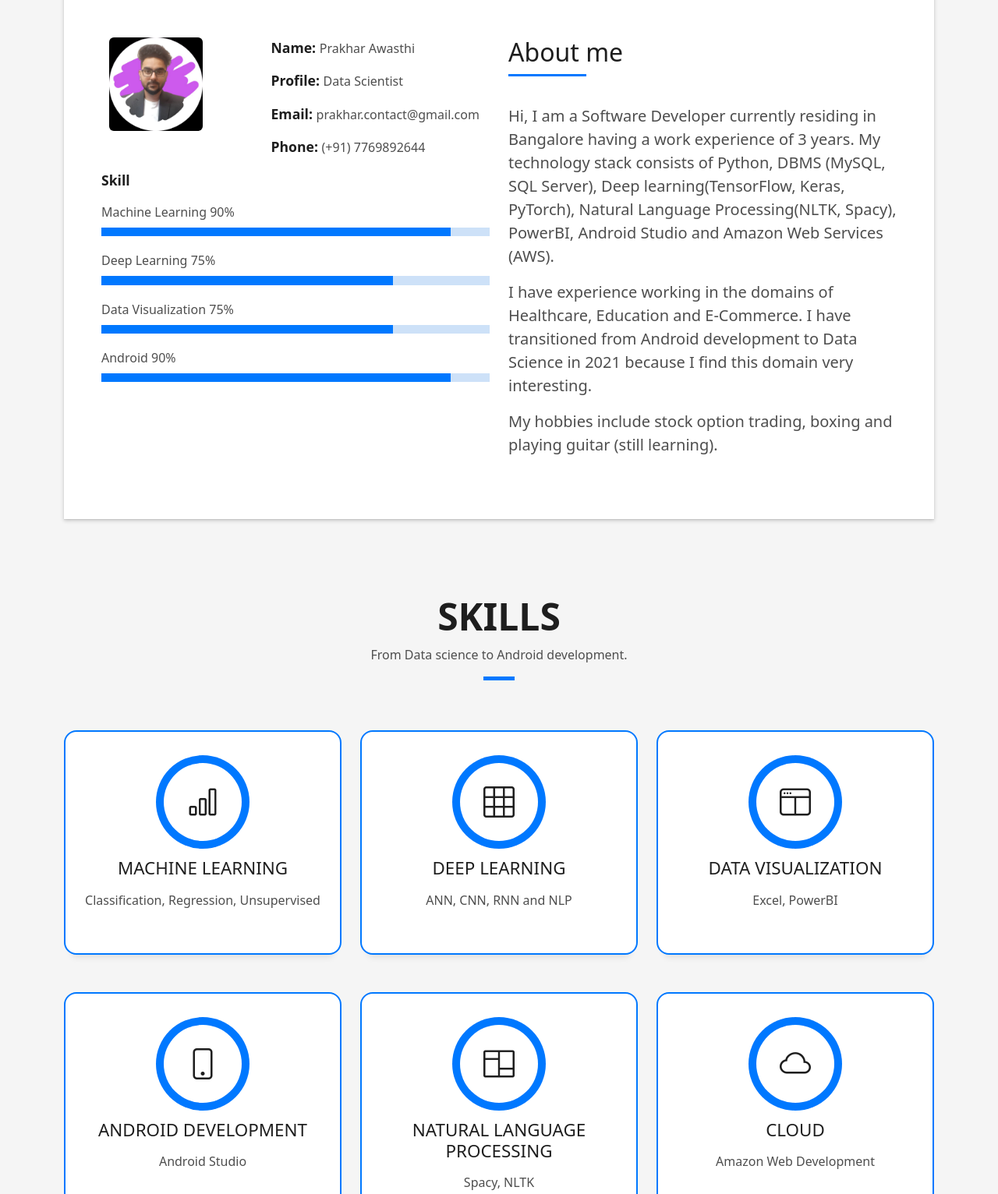
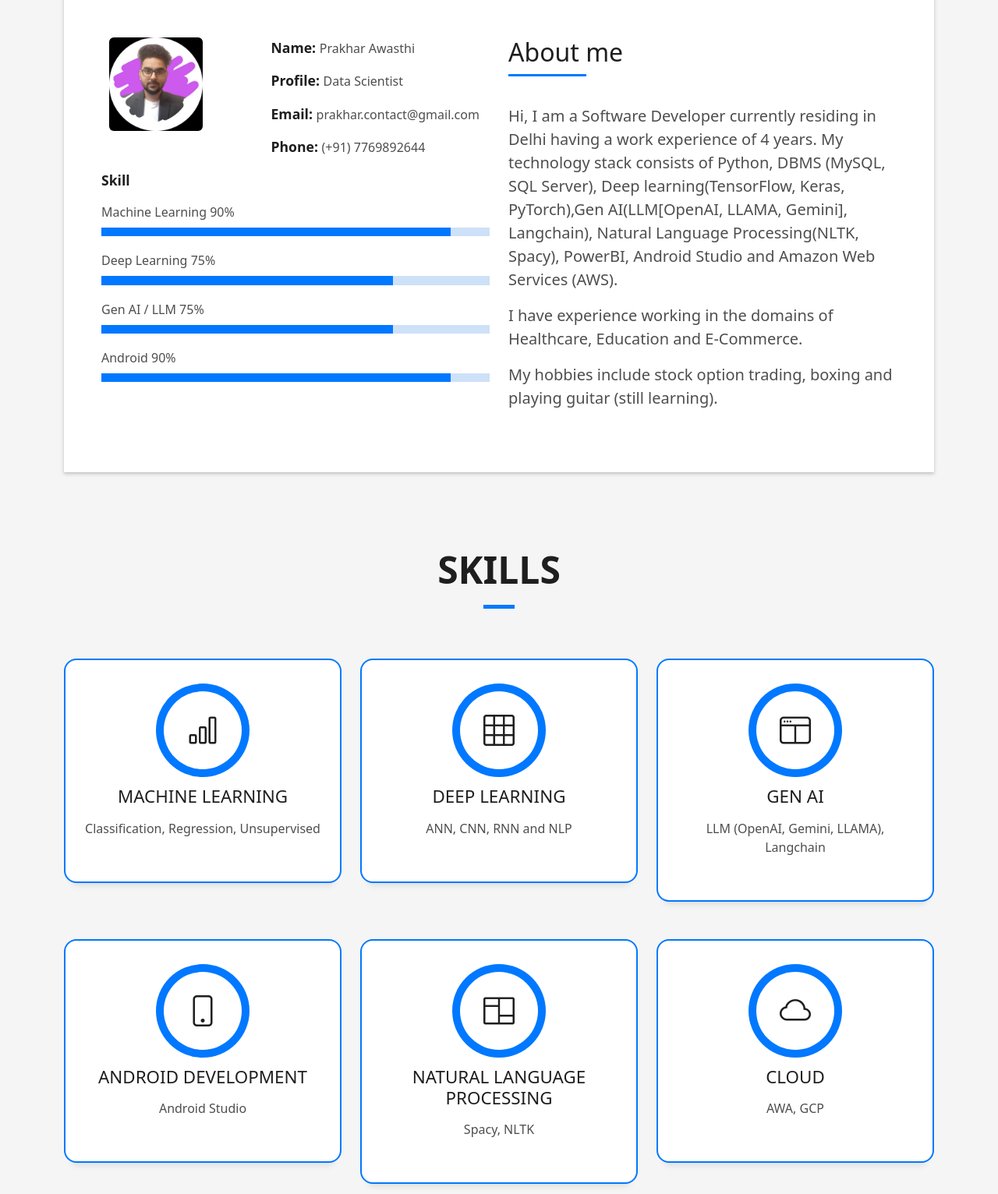
Before and after one commit to knowprakhar/knowprakhar.github.io, a plain HTML site: page index.html in a window 1280 px wide. Shown: the part 880-2412 px from the top of the page at 78% size. Drawn offline with Linux system fonts and the light colour scheme.

Commit message:
Update index.html

```diff
--- a/index.html
+++ b/index.html
@@ -97,7 +97,7 @@
                     <div class="progress">
                       <div class="progress-bar" role="progressbar" style="width: 75%" aria-valuenow="75" aria-valuemin="0" aria-valuemax="100"></div>
                     </div>
-                    <span>Data Visualization</span> <span class="pull-right">75%</span>
+                    <span>Gen AI / LLM</span> <span class="pull-right">75%</span>
                     <div class="progress">
                       <div class="progress-bar" role="progressbar" style="width: 75%" aria-valuenow="50" aria-valuemin="0" aria-valuemax="100"></div>
                     </div>
@@ -115,12 +115,11 @@
                       </h5>
                     </div>
                     <p class="lead">
-                      Hi, I am a Software Developer currently residing in Bangalore having a work experience of 3 years.
-                      My technology stack consists of Python, DBMS (MySQL, SQL Server), Deep learning(TensorFlow, Keras, PyTorch), Natural Language Processing(NLTK, Spacy), PowerBI, Android Studio and Amazon Web Services (AWS).
+                      Hi, I am a Software Developer currently residing in Delhi having a work experience of 4 years.
+                      My technology stack consists of Python, DBMS (MySQL, SQL Server), Deep learning(TensorFlow, Keras, PyTorch),Gen AI(LLM[OpenAI, LLAMA, Gemini], Langchain), Natural Language Processing(NLTK, Spacy), PowerBI, Android Studio and Amazon Web Services (AWS).
                     </p>
                     <p class="lead">
-                      I have experience working in the domains of Healthcare, Education and E-Commerce. I have transitioned from Android development
-                      to Data Science in 2021 because I find this domain very interesting.
+                      I have experience working in the domains of Healthcare, Education and E-Commerce.
                     </p>
                     <p class="lead">
                       My hobbies include stock option trading, boxing and playing guitar (still learning).
@@ -144,7 +143,7 @@
                 Skills
               </h3>
               <p class="subtitle-a">
-                From Data science to Android development.
+
               </p>
               <div class="line-mf"></div>
             </div>
@@ -183,9 +182,9 @@
                 <span class="ico-circle"><i class="bi bi-window-split"></i></span>
               </div>
               <div class="service-content">
-                <h2 class="s-title">Data Visualization</h2>
+                <h2 class="s-title">Gen AI</h2>
                 <p class="s-description text-center">
-                  Excel, PowerBI
+                  LLM (OpenAI, Gemini, LLAMA), Langchain
                 </p>
               </div>
             </div>
@@ -224,7 +223,7 @@
               <div class="service-content">
                 <h2 class="s-title">Cloud</h2>
                 <p class="s-description text-center">
-                  Amazon Web Development
+                  AWA, GCP
                 </p>
               </div>
             </div>
```
